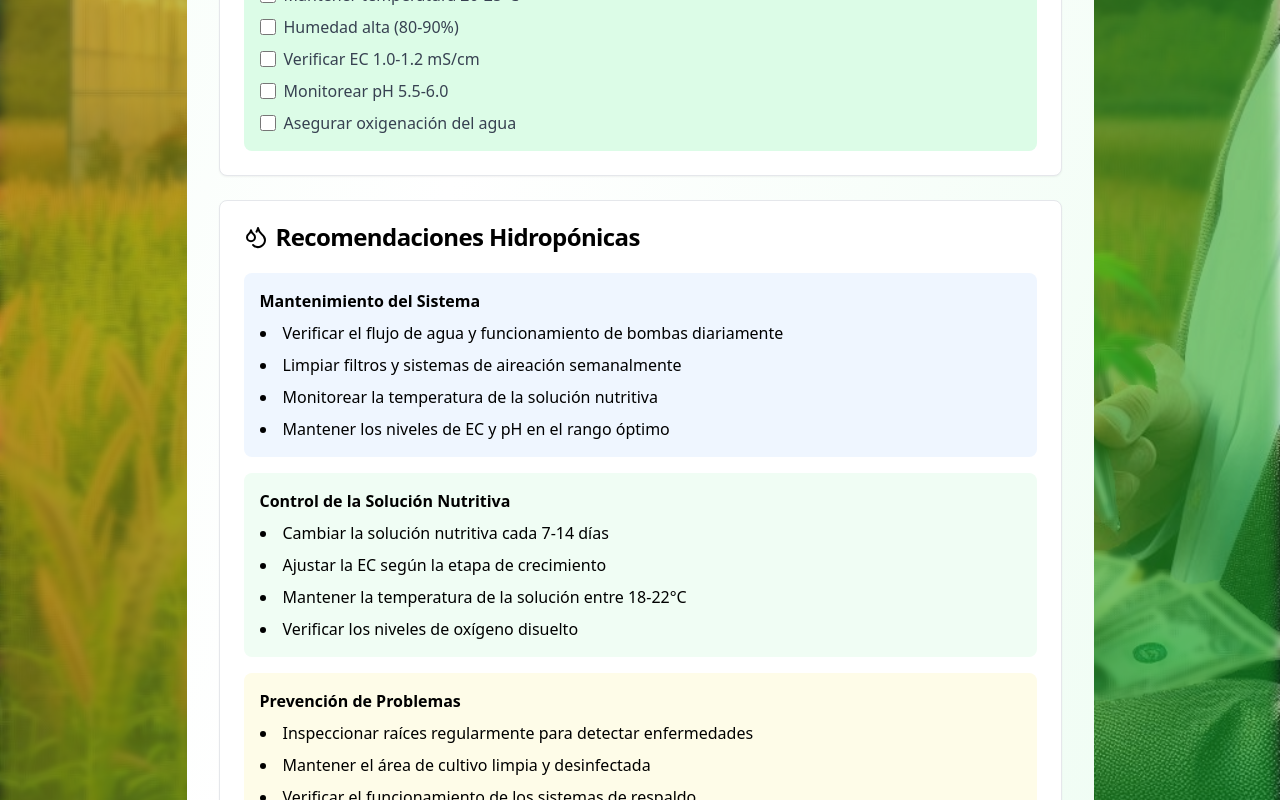
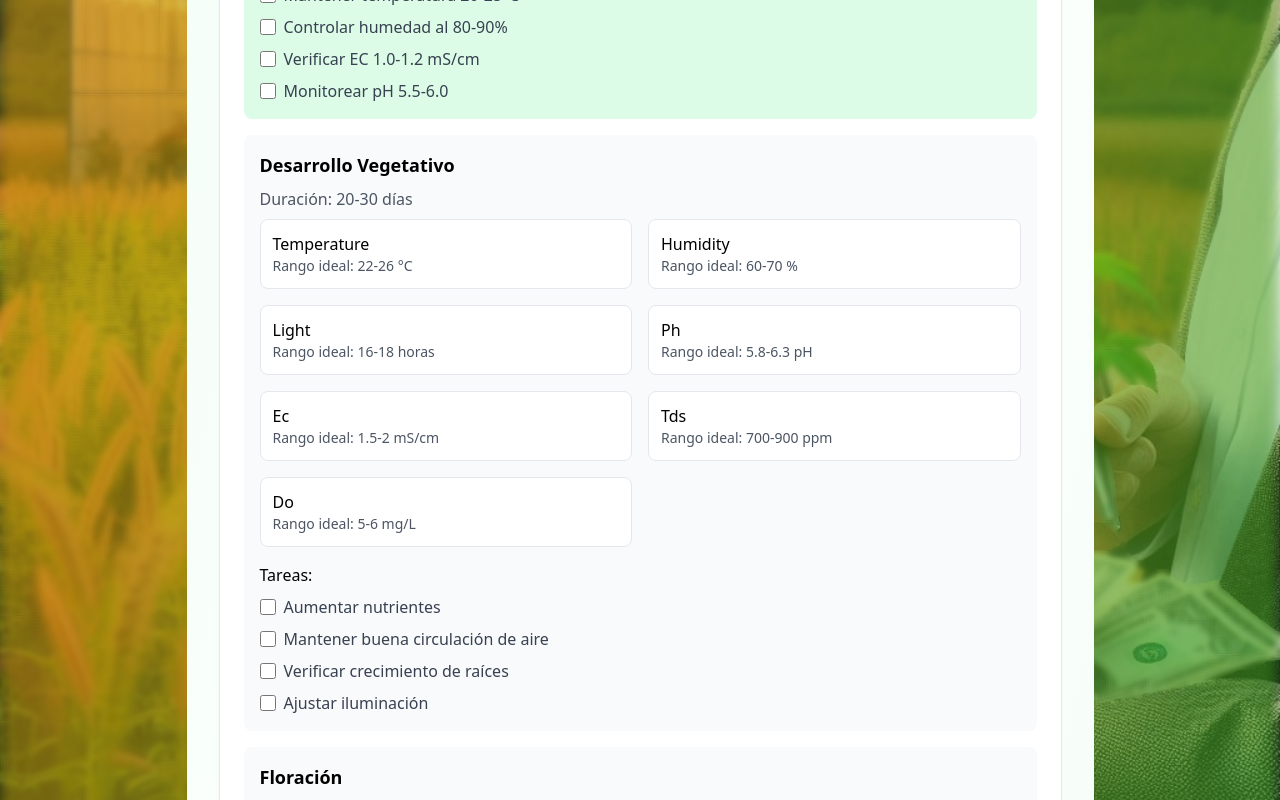
Before and after one commit to DavidDq11/AgroApp-frontend, a Next.js app: page /planificacion_cultivo in a window 1280 px wide. Shown: the part 1600-2400 px from the top of the page. Built offline with nearby package versions, Linux system fonts and the light colour scheme; a web font is replaced by a local one.

Commit message:
actualziacion de version de dependencias y calendario

```diff
--- a/components/growthCycleData.tsx
+++ b/components/growthCycleData.tsx
@@ -1,7 +1,7 @@
 'use client';
 
 import React, { useState, useEffect } from 'react';
-import { Calendar, Leaf, Sprout, Clock, Menu, RefreshCw, Droplets, AlertTriangle, CalendarIcon } from 'lucide-react';
+import {Leaf, Sprout, Clock, Menu, RefreshCw, Droplets, AlertTriangle, CalendarIcon } from 'lucide-react';
 import { Button } from './ui/button';
 import { Card, CardHeader, CardTitle, CardContent } from './ui/card';
 import {
@@ -13,7 +13,10 @@ import {
 } from './ui/alert-dialog';
 import SideMenu from '../components/SideMenu';
 import { LineChart, Line, XAxis, YAxis, CartesianGrid, Tooltip, ResponsiveContainer, ReferenceLine } from 'recharts';
+import EnhancedCropCalendar from './ui/CalendarComponent';
+import { Calendar } from 'react-calendar';
 import 'react-calendar/dist/Calendar.css';
+
 
 // Tipos mejorados
 type CultivationType = 'soil' | 'hydroponic';
@@ -53,7 +56,7 @@ type CropData = {
 };
 
 // Datos de cultivos mejorados
-const growthCycleData: { [key: string]: CropData } = {
+export const growthCycleData: { [key: string]: CropData } = {
   'Tomate Cherry': {
     duration: 65,
     cultivationType: 'hydroponic',
@@ -63,10 +66,9 @@ const growthCycleData: { [key: string]: CropData } = {
         days: '5-10',
         tasks: [
           'Mantener temperatura 20-25°C',
-          'Humedad alta (80-90%)',
+          'Controlar humedad al 80-90%',
           'Verificar EC 1.0-1.2 mS/cm',
-          'Monitorear pH 5.5-6.0',
-          'Asegurar oxigenación del agua'
+          'Monitorear pH 5.5-6.0'
         ],
         sensorRanges: {
           temperature: { min: 20, max: 25, unit: '°C' },
@@ -78,7 +80,63 @@ const growthCycleData: { [key: string]: CropData } = {
           do: { min: 5, max: 6, unit: 'mg/L' }
         }
       },
-      // ... otras etapas con sus rangos específicos
+      {
+        name: 'Desarrollo Vegetativo',
+        days: '20-30',
+        tasks: [
+          'Aumentar nutrientes',
+          'Mantener buena circulación de aire',
+          'Verificar crecimiento de raíces',
+          'Ajustar iluminación'
+        ],
+        sensorRanges: {
+          temperature: { min: 22, max: 26, unit: '°C' },
+          humidity: { min: 60, max: 70, unit: '%' },
+          light: { min: 16, max: 18, unit: 'horas' },
+          ph: { min: 5.8, max: 6.3, unit: 'pH' },
+          ec: { min: 1.5, max: 2.0, unit: 'mS/cm' },
+          tds: { min: 700, max: 900, unit: 'ppm' },
+          do: { min: 5, max: 6, unit: 'mg/L' }
+        }
+      },
+      {
+        name: 'Floración',
+        days: '20-25',
+        tasks: [
+          'Reducir nitrógeno',
+          'Aumentar fósforo y potasio',
+          'Controlar polinización',
+          'Monitorear formación de frutos'
+        ],
+        sensorRanges: {
+          temperature: { min: 20, max: 24, unit: '°C' },
+          humidity: { min: 50, max: 60, unit: '%' },
+          light: { min: 12, max: 14, unit: 'horas' },
+          ph: { min: 6.0, max: 6.5, unit: 'pH' },
+          ec: { min: 2.0, max: 2.5, unit: 'mS/cm' },
+          tds: { min: 1000, max: 1200, unit: 'ppm' },
+          do: { min: 5, max: 6, unit: 'mg/L' }
+        }
+      },
+      {
+        name: 'Cosecha',
+        days: '10-15',
+        tasks: [
+          'Verificar madurez de frutos',
+          'Preparar herramientas de cosecha',
+          'Limpiar área de cultivo',
+          'Documentar rendimiento'
+        ],
+        sensorRanges: {
+          temperature: { min: 18, max: 22, unit: '°C' },
+          humidity: { min: 50, max: 55, unit: '%' },
+          light: { min: 10, max: 12, unit: 'horas' },
+          ph: { min: 6.2, max: 6.8, unit: 'pH' },
+          ec: { min: 2.2, max: 2.8, unit: 'mS/cm' },
+          tds: { min: 1100, max: 1300, unit: 'ppm' },
+          do: { min: 5, max: 6, unit: 'mg/L' }
+        }
+      }
     ],
     sensorRanges: {
       temperature: { min: 20, max: 26, unit: '°C' },
@@ -89,8 +147,7 @@ const growthCycleData: { [key: string]: CropData } = {
       tds: { min: 1000, max: 1750, unit: 'ppm' },
       do: { min: 5, max: 6, unit: 'mg/L' }
     }
-  },
-  // ... otros cultivos
+  }
 };
 
 const CropPlanningModule: React.FC = () => {
@@ -201,28 +258,28 @@ const CropPlanningModule: React.FC = () => {
               <CalendarIcon size={20} className="mr-2" />
               Calendario
             </Button>
-            <Button className="bg-green-500 hover:bg-green-600">
-              <RefreshCw size={20} className="mr-2" />
-              Actualizar
-            </Button>
-          </div>
-        </div>
 
-        {/* Mostrar calendario si showCalendar es true */}
             {showCalendar && (
-          <Card>
+              <Card className="absolute top-16 right-0 z-50 bg-white shadow-lg p-4 rounded-lg">
                 <CardHeader>
-              <CardTitle>Calendario</CardTitle>
+                  <CardTitle>Selecciona una fecha</CardTitle>
                 </CardHeader>
                 <CardContent>
-              <div className="w-full">
-                <Calendar />
-              </div>
+                  <Calendar
+                    onChange={((value: Date | Date[], event?: Event) => {
+                      if (value instanceof Date) {
+                        console.log('Fecha seleccionada:', value);
+                      }
+                    }) as any}
+                    value={new Date()}
+                    locale="es-ES"
+                  />
                 </CardContent>
               </Card>
             )}
-
-        {/* Selector de cultivo */}
+          </div>
+        </div>
+        { }
         <div className="flex items-center gap-4">
           <select
             value={selectedCrop}
--- a/components/ui/CalendarComponent.tsx
+++ b/components/ui/CalendarComponent.tsx
@@ -1,58 +1,181 @@
-import { useState } from "react";
-import Calendar from "react-calendar";
-import "react-calendar/dist/Calendar.css";
-import { format, addDays } from "date-fns";
-import Timeline from 'react-vis-timeline';
-import "react-vis-timeline/styles/vis-timeline-graph2.css";
+import React, { useState, useEffect, useCallback } from 'react';
+import { Calendar } from 'react-calendar';
+import { Moon, AlertCircle, CheckCircle2, Clock } from 'lucide-react';
+import { Card, CardHeader, CardTitle, CardContent } from './card';
+import { Alert, AlertTitle, AlertDescription } from './alert';
+import { growthCycleData } from '../growthCycleData';
 
-const fasesCultivo = ["Siembra", "Germinación", "Crecimiento", "Floración", "Cosecha"];
-const duracionFases = [0, 7, 30, 60, 90]; // Días aproximados por fase
+// Definir tipos
+type StageType = 'Germinación' | 'Desarrollo Vegetativo' | 'Floración' | 'Cosecha';
+type LunarPhaseType = 'Luna Nueva' | 'Cuarto Creciente' | 'Luna Llena' | 'Cuarto Menguante';
 
-const CultivoTimeline = () => {
-  const [fechaSiembra, setFechaSiembra] = useState<Date | null>(null);
-  const [fechasFases, setFechasFases] = useState<any[]>([]);
+interface StageColorsType {
+  Germinación: string;
+  'Desarrollo Vegetativo': string;
+  Floración: string;
+  Cosecha: string;
+}
 
-  const manejarSeleccionFecha = (fecha: Date) => {
-    setFechaSiembra(fecha);
-    const nuevasFechas = duracionFases.map((dias) => addDays(fecha, dias));
-    setFechasFases(nuevasFechas);
+interface LunarRecommendationsType {
+  'Luna Nueva': string;
+  'Cuarto Creciente': string;
+  'Luna Llena': string;
+  'Cuarto Menguante': string;
+}
+
+interface EnhancedCropCalendarProps {
+  initialDate?: Date;
+  selectedCrop?: string;
+}
+
+const EnhancedCropCalendar: React.FC<EnhancedCropCalendarProps> = ({
+  initialDate = new Date(),
+  selectedCrop = 'Tomate Cherry'
+}) => {
+  const [selectedDate, setSelectedDate] = useState<Date>(initialDate);
+  const [currentPhase, setCurrentPhase] = useState<StageType>('Germinación');
+  const [lunarPhase, setLunarPhase] = useState<LunarPhaseType>('Luna Nueva');
+
+  const stageColors: StageColorsType = {
+    'Germinación': 'bg-emerald-100',
+    'Desarrollo Vegetativo': 'bg-blue-100',
+    'Floración': 'bg-yellow-100',
+    'Cosecha': 'bg-red-100'
   };
 
-  // Convertir las fechas a formato adecuado para react-vis-timeline
-  const items = fechasFases.map((fecha, index) => ({
-    id: index,
-    content: `${fasesCultivo[index]} (${format(fecha, "dd-MM-yyyy")})`,
-    start: fecha,
-  }));
-
-  const options = {
-    width: "100%",
-    height: "300px",
-    margin: {
-      item: 10,
-      axis: 5,
-    },
-    zoomMin: 1000 * 60 * 60 * 24, // 1 día
-    zoomMax: 1000 * 60 * 60 * 24 * 365, // 1 año
+  const lunarRecommendations: LunarRecommendationsType = {
+    'Luna Nueva': 'Ideal para siembra de cultivos de hoja',
+    'Cuarto Creciente': 'Favorable para trasplantes',
+    'Luna Llena': 'Óptimo para cosecha',
+    'Cuarto Menguante': 'Buen momento para mantenimiento'
   };
 
+  // Obtener información del cultivo seleccionado
+  const cropInfo = growthCycleData[selectedCrop as keyof typeof growthCycleData];
+
+  // Función para calcular la etapa según la fecha
+  const getStageForDate = useCallback(
+    (date: Date): StageType => {
+      if (!cropInfo || !cropInfo.stages) return 'Germinación';
+
+      const start = selectedDate.getTime();
+      const current = date.getTime();
+      const daysDiff = Math.floor((current - start) / (1000 * 60 * 60 * 24));
+
+      let accumulatedDays = 0;
+      for (const stage of cropInfo.stages) {
+        const [minDays, maxDays] = stage.days.split('-').map(Number);
+        accumulatedDays += maxDays;
+
+        if (daysDiff <= accumulatedDays) {
+          return stage.name as StageType;
+        }
+      }
+
+      return 'Cosecha';
+    },
+    [selectedDate, cropInfo]
+  );
+
+  // Función para obtener la fase lunar
+  const getLunarPhase = useCallback((date: Date): LunarPhaseType => {
+    const phases: LunarPhaseType[] = ["Luna Nueva", "Cuarto Creciente", "Luna Llena", "Cuarto Menguante"];
+    const dayOfMonth = date.getDate();
+    return phases[Math.floor((dayOfMonth % 28) / 7)];
+  }, []);
+
+  // Personalización del calendario
+  const tileClassName = ({ date }: { date: Date }): string => {
+    const stage = getStageForDate(date);
+    return `${stageColors[stage]} hover:opacity-80`;
+  };
+
+  const tileContent = ({ date }: { date: Date }) => {
+    const phase = getLunarPhase(date);
+    return (
+      <div className="flex flex-col items-center">
+        <Moon className="w-4 h-4" />
+        <span className="text-xs">{phase}</span>
+      </div>
+    );
+  };
+
+  // Manejador de cambio de fecha
+  const handleDateChange = (value: Date | Date[], event?: React.MouseEvent<HTMLButtonElement>) => {
+    if (value instanceof Date) {
+      setSelectedDate(value);
+    }
+  };
+
+  // Actualizar fase actual cuando cambia la fecha
+  useEffect(() => {
+    const currentStage = getStageForDate(selectedDate);
+    const currentLunarPhase = getLunarPhase(selectedDate);
+    setCurrentPhase(currentStage);
+    setLunarPhase(currentLunarPhase);
+  }, [selectedDate, getStageForDate, getLunarPhase]);
+
   return (
-    <div className="p-6">
-      <h2 className="text-xl font-semibold mb-4">Selecciona la fecha de siembra</h2>
-      <div className="flex justify-center mb-6">
-        <Calendar onChange={(value) => manejarSeleccionFecha(value as Date)} />
-      </div>
+    <Card className="w-full max-w-4xl">
+      <CardHeader>
+        <CardTitle className="flex items-center gap-2">
+          <Clock className="w-6 h-6" />
+          Calendario de Cultivo: {selectedCrop}
+        </CardTitle>
+      </CardHeader>
+      <CardContent>
+        <div className="grid md:grid-cols-2 gap-6">
+          <div className="space-y-4">
+            <Calendar
+              onChange={(value, event) => handleDateChange(value as Date | Date[], event)}
+              value={selectedDate}
+              tileClassName={tileClassName}
+              tileContent={tileContent}
+              className="w-full border rounded-lg p-4"
+            />
 
-      {fechaSiembra && (
-        <div className="mt-8">
-          <h3 className="text-lg font-semibold">Cronograma del Cultivo</h3>
-          <div className="mt-4">
-            <Timeline items={items} options={options} />
+            <div className="flex flex-wrap gap-2">
+              {(Object.entries(stageColors) as [StageType, string][]).map(([stage, color]) => (
+                <div key={stage} className="flex items-center gap-2">
+                  <div className={`w-4 h-4 rounded ${color}`} />
+                  <span className="text-sm">{stage}</span>
+                </div>
+              ))}
+            </div>
+          </div>
+
+          <div className="space-y-4">
+            <Alert variant="warning">
+              <AlertCircle className="w-4 h-4" />
+              <AlertTitle>Etapa Actual</AlertTitle>
+              <AlertDescription>{currentPhase}</AlertDescription>
+            </Alert>
+
+            <Alert variant="info">
+              <Moon className="w-4 h-4" />
+              <AlertTitle>Fase Lunar</AlertTitle>
+              <AlertDescription>
+                {lunarPhase}
+                <p className="mt-2 text-sm">{lunarRecommendations[lunarPhase]}</p>
+              </AlertDescription>
+            </Alert>
+
+            <div className="bg-green-50 p-4 rounded-lg">
+              <h3 className="font-semibold mb-2">Tareas Recomendadas</h3>
+              <ul className="space-y-2">
+                {cropInfo.stages[cropInfo.stages.findIndex(stage => stage.name === currentPhase)]?.tasks.map((task, index) => (
+                  <li key={index} className="flex items-center gap-2">
+                    <CheckCircle2 className="w-4 h-4 text-green-600" />
+                    <span>{task}</span>
+                  </li>
+                ))}
+              </ul>
+            </div>
           </div>
         </div>
-      )}
-    </div>
+      </CardContent>
+    </Card>
   );
 };
 
-export default CultivoTimeline;
+export default EnhancedCropCalendar;
--- a/components/ui/alert.tsx
+++ b/components/ui/alert.tsx
@@ -29,3 +29,8 @@ interface AlertDescriptionProps {
 export const AlertDescription: React.FC<AlertDescriptionProps> = ({ children }) => {
   return <p className="mt-2">{children}</p>;
 };
+
+
+export const AlertTitle: React.FC<{ children: React.ReactNode }> = ({ children }) => (
+  <h4 className="font-semibold">{children}</h4>
+);
--- a/components/ui/calendar.tsx
+++ /dev/null
@@ -1,22 +0,0 @@
-import React from 'react';
-import Calendar from 'react-calendar';
-import 'react-calendar/dist/Calendar.css';
-
-interface CalendarProps {
-  selected: Date | null;
-  onSelect: (date: Date) => void;
-  locale: string;
-}
-
-const CustomCalendar: React.FC<CalendarProps> = ({ selected, onSelect, locale }) => {
-  return (
-    <Calendar
-      onChange={onSelect}
-      value={selected}
-      locale={locale}
-      className="rounded-md border"
-    />
-  );
-};
-
-export default CustomCalendar;
--- a/package.json
+++ b/package.json
@@ -37,6 +37,7 @@
     "react-calendar": "^5.1.0",
     "react-chartjs-2": "^5.3.0",
     "react-dom": "^18.3.1",
+    "react-vis-timeline": "^2.0.3",
     "recharts": "^2.12.7",
     "sharp": "^0.33.5",
     "swr": "^2.2.5",
```
Also changed, not shown: 1 other file (tests, documents, lock files or other folders). Lines whose indentation alone changed are shown as unchanged.
